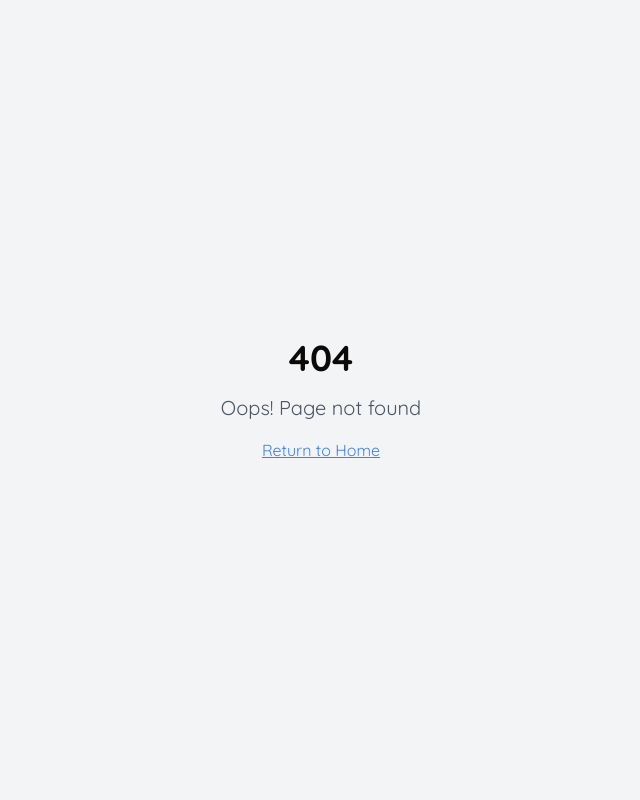
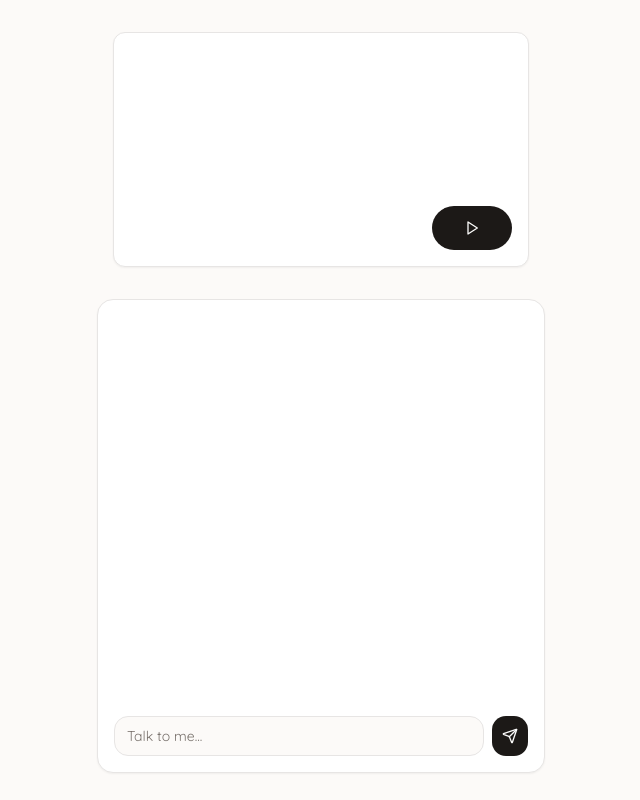
Before and after one commit to BieberFever114/cuddly-companion-smart-teddy, a React (Vite) app: page /teddy in a window 1280 px wide. Before the commit this address had no page. Shown: the whole page, without its empty margins (319-959 px from the left). Built offline with nearby package versions, Linux system fonts and the light colour scheme.

Commit message:
Implement core features
Implement camera, AI chat, and voice features for initial testing.

```diff
--- a/package.json
+++ b/package.json
@@ -40,6 +40,8 @@
     "@radix-ui/react-toggle-group": "^1.1.0",
     "@radix-ui/react-tooltip": "^1.1.4",
     "@tanstack/react-query": "^5.56.2",
+    "@tensorflow-models/coco-ssd": "^2.2.3",
+    "@tensorflow/tfjs": "^4.22.0",
     "class-variance-authority": "^0.7.1",
     "clsx": "^2.1.1",
     "cmdk": "^1.0.0",
--- a/src/App.tsx
+++ b/src/App.tsx
@@ -1,9 +1,11 @@
+
 import { Toaster } from "@/components/ui/toaster";
 import { Toaster as Sonner } from "@/components/ui/sonner";
 import { TooltipProvider } from "@/components/ui/tooltip";
 import { QueryClient, QueryClientProvider } from "@tanstack/react-query";
 import { BrowserRouter, Routes, Route } from "react-router-dom";
 import Index from "./pages/Index";
+import TeddyMode from "./pages/TeddyMode";
 import NotFound from "./pages/NotFound";
 
 const queryClient = new QueryClient();
@@ -16,7 +18,7 @@ const App = () => (
       <BrowserRouter>
         <Routes>
           <Route path="/" element={<Index />} />
-          {/* ADD ALL CUSTOM ROUTES ABOVE THE CATCH-ALL "*" ROUTE */}
+          <Route path="/teddy" element={<TeddyMode />} />
           <Route path="*" element={<NotFound />} />
         </Routes>
       </BrowserRouter>
--- /dev/null
+++ b/src/components/TeddyCamera.tsx
@@ -0,0 +1,70 @@
+
+import React, { useRef, useEffect, useState } from 'react';
+import { Card } from "@/components/ui/card";
+import { Button } from "@/components/ui/button";
+import { Camera, Pause, Play } from "lucide-react";
+import * as tf from '@tensorflow/tfx';
+import { motion } from "framer-motion";
+
+const TeddyCamera = () => {
+  const videoRef = useRef<HTMLVideoElement>(null);
+  const [isActive, setIsActive] = useState(false);
+  const [detectedObject, setDetectedObject] = useState<string>("");
+
+  const startCamera = async () => {
+    try {
+      const stream = await navigator.mediaDevices.getUserMedia({
+        video: { facingMode: 'environment' }
+      });
+      if (videoRef.current) {
+        videoRef.current.srcObject = stream;
+        setIsActive(true);
+      }
+    } catch (err) {
+      console.error("Error accessing camera:", err);
+    }
+  };
+
+  const stopCamera = () => {
+    if (videoRef.current?.srcObject) {
+      const tracks = (videoRef.current.srcObject as MediaStream).getTracks();
+      tracks.forEach(track => track.stop());
+      setIsActive(false);
+    }
+  };
+
+  return (
+    <div className="w-full max-w-md mx-auto p-4">
+      <Card className="relative overflow-hidden rounded-xl">
+        <video
+          ref={videoRef}
+          autoPlay
+          playsInline
+          className="w-full aspect-video object-cover"
+        />
+        <div className="absolute bottom-4 right-4 space-x-2">
+          {!isActive ? (
+            <Button onClick={startCamera} size="lg" className="rounded-full">
+              <Play className="w-6 h-6" />
+            </Button>
+          ) : (
+            <Button onClick={stopCamera} size="lg" variant="destructive" className="rounded-full">
+              <Pause className="w-6 h-6" />
+            </Button>
+          )}
+        </div>
+        {detectedObject && (
+          <motion.div
+            initial={{ opacity: 0, y: 20 }}
+            animate={{ opacity: 1, y: 0 }}
+            className="absolute top-4 left-4 bg-background/80 backdrop-blur-sm p-2 rounded-lg"
+          >
+            <p className="text-sm font-medium">I see a {detectedObject}!</p>
+          </motion.div>
+        )}
+      </Card>
+    </div>
+  );
+};
+
+export default TeddyCamera;
--- /dev/null
+++ b/src/components/TeddyChat.tsx
@@ -0,0 +1,79 @@
+
+import React, { useState } from 'react';
+import { Card } from "@/components/ui/card";
+import { Button } from "@/components/ui/button";
+import { Input } from "@/components/ui/input";
+import { Mic, Send } from "lucide-react";
+import { motion } from "framer-motion";
+
+const TeddyChat = () => {
+  const [messages, setMessages] = useState<Array<{text: string, sender: 'user' | 'teddy'}>>([]);
+  const [input, setInput] = useState('');
+  const [isListening, setIsListening] = useState(false);
+
+  const synth = window.speechSynthesis;
+
+  const speak = (text: string) => {
+    const utterance = new SpeechSynthesisUtterance(text);
+    utterance.pitch = 1.2; // Slightly higher pitch for child-friendly voice
+    utterance.rate = 0.9; // Slightly slower rate for clarity
+    synth.speak(utterance);
+  };
+
+  const handleSend = async () => {
+    if (!input.trim()) return;
+
+    // Add user message
+    setMessages(prev => [...prev, { text: input, sender: 'user' }]);
+
+    // Simple response for now - can be replaced with actual AI responses later
+    const teddyResponse = `I love talking about ${input}! Tell me more!`;
+
+    // Add teddy's response
+    setTimeout(() => {
+      setMessages(prev => [...prev, { text: teddyResponse, sender: 'teddy' }]);
+      speak(teddyResponse);
+    }, 1000);
+
+    setInput('');
+  };
+
+  return (
+    <Card className="w-full max-w-md mx-auto p-4 space-y-4">
+      <div className="h-96 overflow-y-auto space-y-4 p-4">
+        {messages.map((message, index) => (
+          <motion.div
+            key={index}
+            initial={{ opacity: 0, y: 20 }}
+            animate={{ opacity: 1, y: 0 }}
+            className={`flex ${message.sender === 'user' ? 'justify-end' : 'justify-start'}`}
+          >
+            <div
+              className={`max-w-[80%] p-3 rounded-lg ${
+                message.sender === 'user'
+                  ? 'bg-primary text-primary-foreground'
+                  : 'bg-muted'
+              }`}
+            >
+              {message.text}
+            </div>
+          </motion.div>
+        ))}
+      </div>
+
+      <div className="flex items-center space-x-2">
+        <Input
+          value={input}
+          onChange={(e) => setInput(e.target.value)}
+          placeholder="Talk to me..."
+          onKeyPress={(e) => e.key === 'Enter' && handleSend()}
+        />
+        <Button onClick={handleSend} size="icon">
+          <Send className="w-4 h-4" />
+        </Button>
+      </div>
+    </Card>
+  );
+};
+
+export default TeddyChat;
--- a/src/components/WelcomeScreen.tsx
+++ b/src/components/WelcomeScreen.tsx
@@ -3,8 +3,11 @@ import { Card } from "@/components/ui/card";
 import { Button } from "@/components/ui/button";
 import { Dog } from "lucide-react";
 import { motion } from "framer-motion";
+import { useNavigate } from "react-router-dom";
 
 const WelcomeScreen = () => {
+  const navigate = useNavigate();
+
   return (
     <div className="min-h-screen flex items-center justify-center bg-background p-4">
       <Card className="w-full max-w-md p-8 space-y-6">
@@ -38,7 +41,11 @@ const WelcomeScreen = () => {
             transition={{ delay: 0.5 }}
             className="w-full space-y-3"
           >
-            <Button className="w-full" size="lg">
+            <Button
+              className="w-full"
+              size="lg"
+              onClick={() => navigate('/teddy')}
+            >
               Get Started
             </Button>
             <Button variant="outline" className="w-full" size="lg">
--- /dev/null
+++ b/src/pages/TeddyMode.tsx
@@ -0,0 +1,14 @@
+
+import TeddyCamera from "@/components/TeddyCamera";
+import TeddyChat from "@/components/TeddyChat";
+
+const TeddyMode = () => {
+  return (
+    <div className="min-h-screen bg-background p-4 space-y-4">
+      <TeddyCamera />
+      <TeddyChat />
+    </div>
+  );
+};
+
+export default TeddyMode;
```
Also changed, not shown: 1 other file (tests, documents, lock files or other folders).
